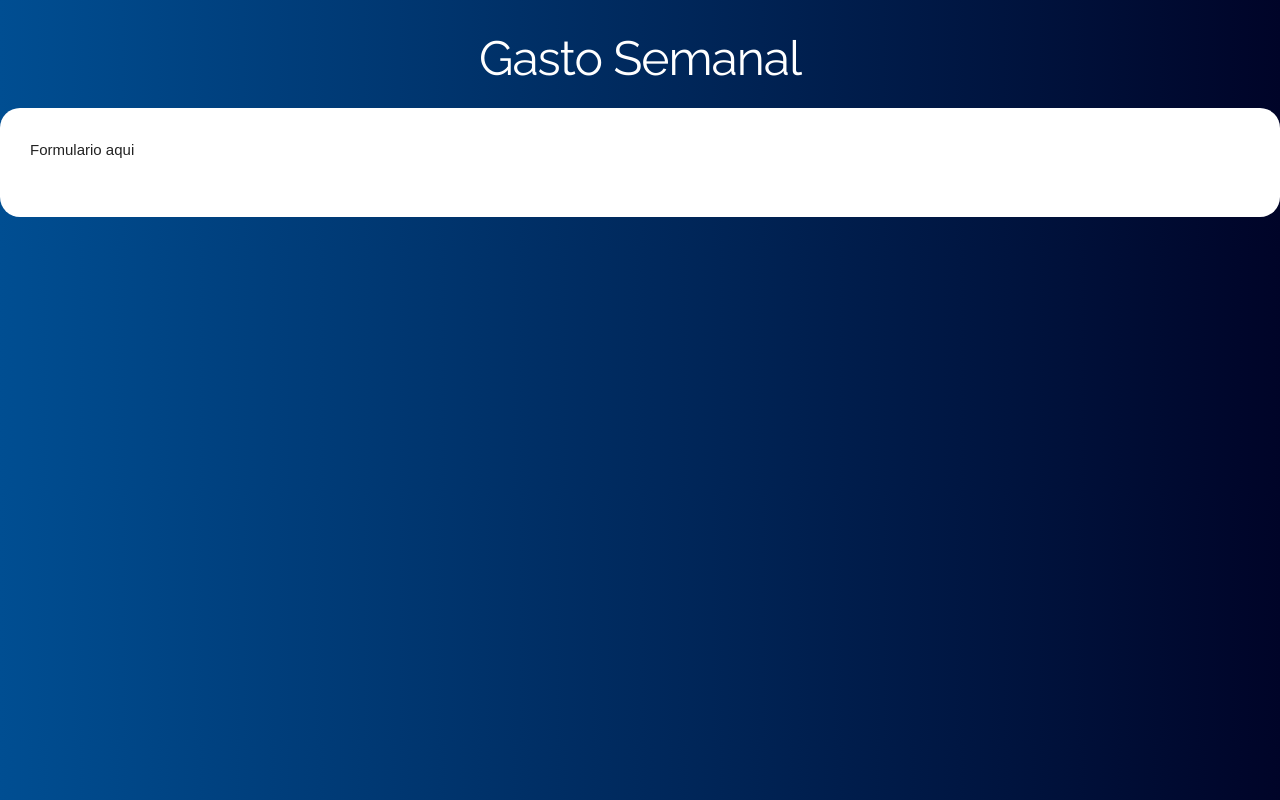
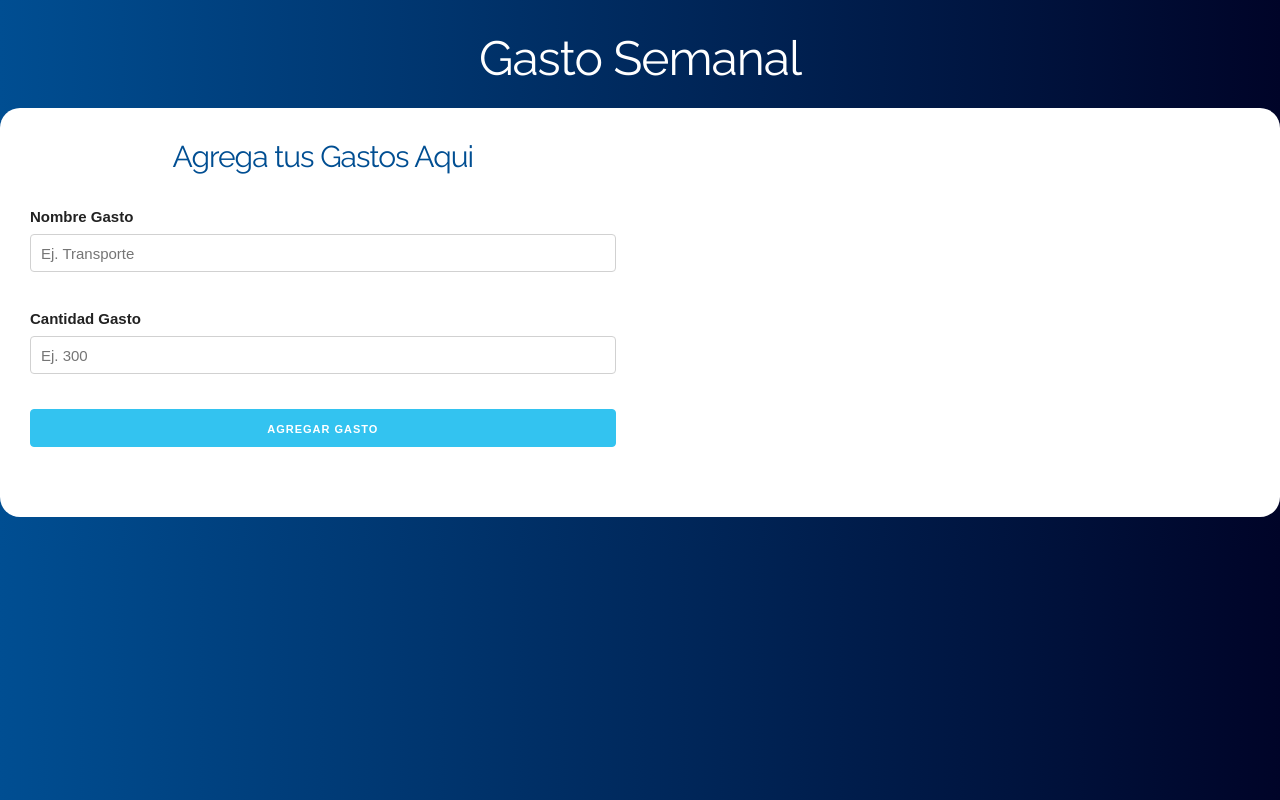
Before and after one commit to eacevedof/prj_reactjs3, a React (Create React App) app in the folder sec10_presup_semana_hooks/presupuestoreact/: page / in a window 1280 px wide. Both pictures are taken after typing "5" into the empty fields and a click on the input "Definir Presupuesto". Built offline with nearby package versions, Linux system fonts and the light colour scheme.

Commit message:
8. Leyendo los Valores de los Gastos

```diff
--- a/sec10_presup_semana_hooks/presupuestoreact/src/App.js
+++ b/sec10_presup_semana_hooks/presupuestoreact/src/App.js
@@ -1,6 +1,7 @@
 //App.js
 import React, {useState} from 'react';
 import Pregunta from "./components/Pregunta"
+import Formulario from "./components/Formulario"
 
 function App() {
   //state
@@ -21,9 +22,8 @@
           : (
             <div className="row">
               <div className="one-half column">
-                <p>Formulario aqui</p>
+                <Formulario/>
               </div>
-
               <div className="one-half column"></div>
             </div>
           )
--- /dev/null
+++ b/sec10_presup_semana_hooks/presupuestoreact/src/components/Formulario.js
@@ -0,0 +1,48 @@
+//Formulario.js
+import React,{useState} from 'react'
+
+function Formulario(props){
+
+  const [nombreGasto,guardarNombreGasto] = useState("")
+  const [cantidadGasto,guardarCantidadGasto] = useState("0")
+  const [error,guardarError] = useState(false)
+
+  const agregarGasto = e =>{
+    e.preventDefault()
+
+    if(cantidadGasto<1 || isNaN(cantidadGasto) || nombreGasto===""){
+      guardarError(true)
+      return
+    }
+    guardarError(false)
+  }
+
+  return (
+    <form
+      onSubmit={agregarGasto}
+    >
+      <h2>Agrega tus Gastos Aqui</h2>
+      <div className="campo">
+        <label>Nombre Gasto</label>
+        <input
+          type="text"
+          className="u-full-width"
+          placeholder="Ej. Transporte"
+          onChange={e => guardarNombreGasto(e.target.value)}
+        />
+      </div>
+      <div className="campo">
+        <label>Cantidad Gasto</label>
+        <input
+          type="number"
+          className="u-full-width"
+          placeholder="Ej. 300"
+          onChange={e => guardarCantidadGasto(parseInt(e.target.value,10))}
+        />
+      </div>
+      <input type="submit" className="button-primary u-full-width" value="Agregar Gasto"/>
+    </form>
+  )
+}
+
+export default Formulario
```
Also changed, not shown: 1 other file (tests, documents, lock files or other folders).
